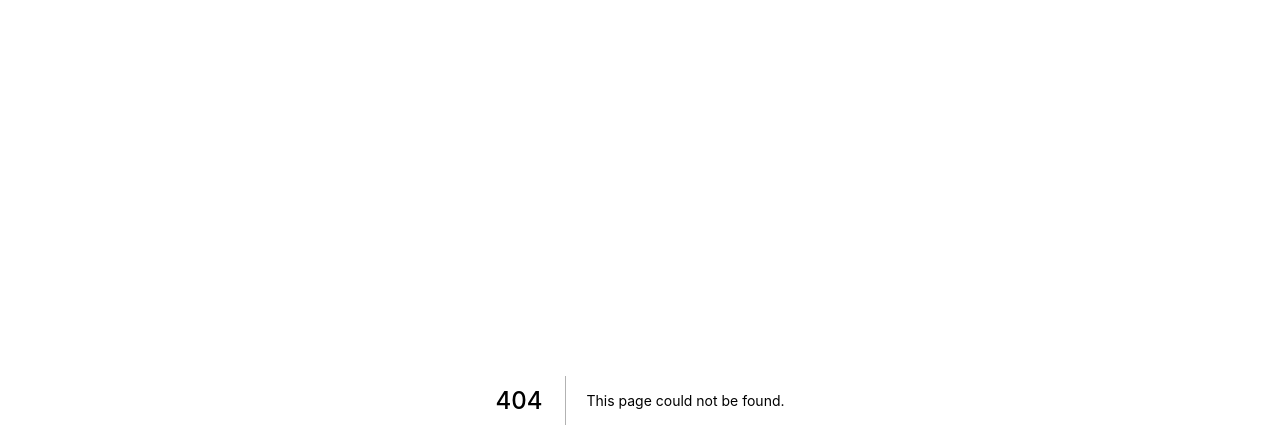
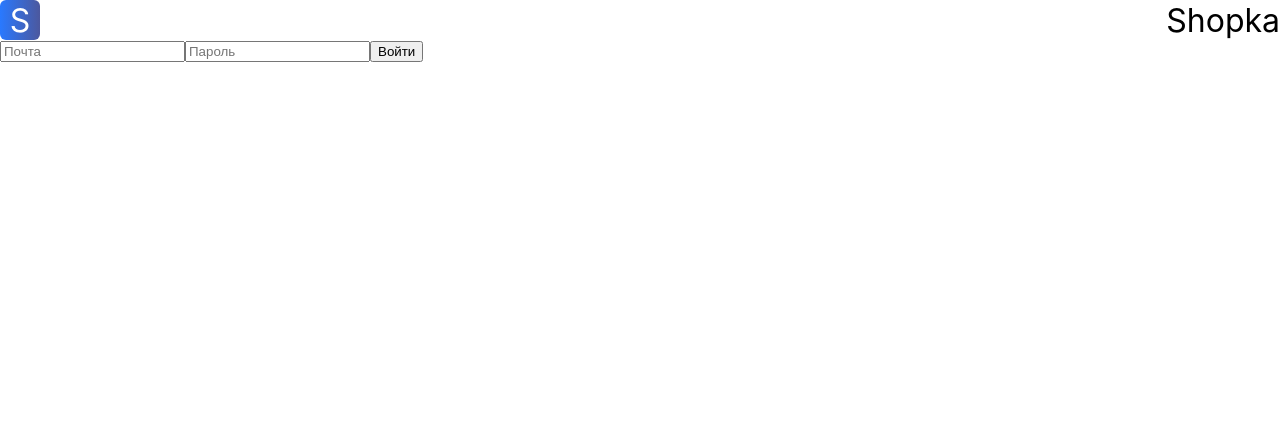
Before and after one commit to zavsik/shopka, a Next.js app: page /login in a window 1280 px wide. Before the commit this address had no page. Shown: the top 448 px of the page. Built offline with nearby package versions, Linux system fonts and the light colour scheme.

Commit message:
addButton

```diff
--- /dev/null
+++ b/pages/login.js
@@ -0,0 +1,24 @@
+import styles from '../styles/Navbar.module.scss'
+
+export default function Login() {
+    return(
+        <div>
+            <div>
+                <div className={styles.logo}>
+                    <div>
+                        <p>S</p>
+                    </div>
+                    <h3>Shopka</h3>
+                </div>
+
+                <div>
+                    <form>
+                        <input placeholder='Почта' />
+                        <input placeholder='Пароль' />
+                        <button>Войти</button>
+                    </form>
+                </div>
+            </div>
+        </div>
+    )
+}
--- a/styles/Navbar.module.scss
+++ b/styles/Navbar.module.scss
@@ -55,7 +55,7 @@
       outline: none;
       background: transparent;
       width: 100%;
-      font-size: 20px;
+      font-size: 23px;
     }
   }
 
```
Also changed, not shown: pages/components/navbar.js (+8 -3 lines).
